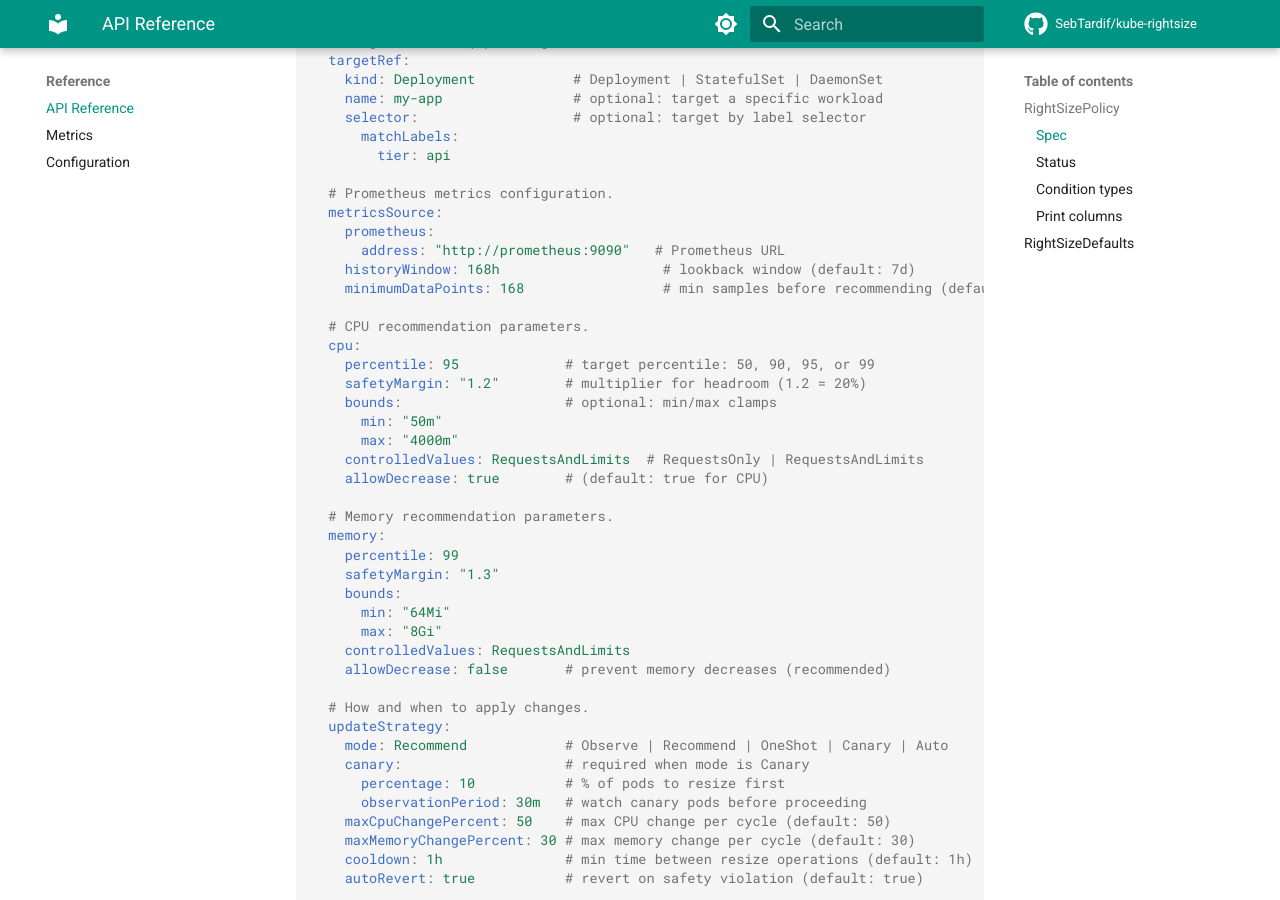
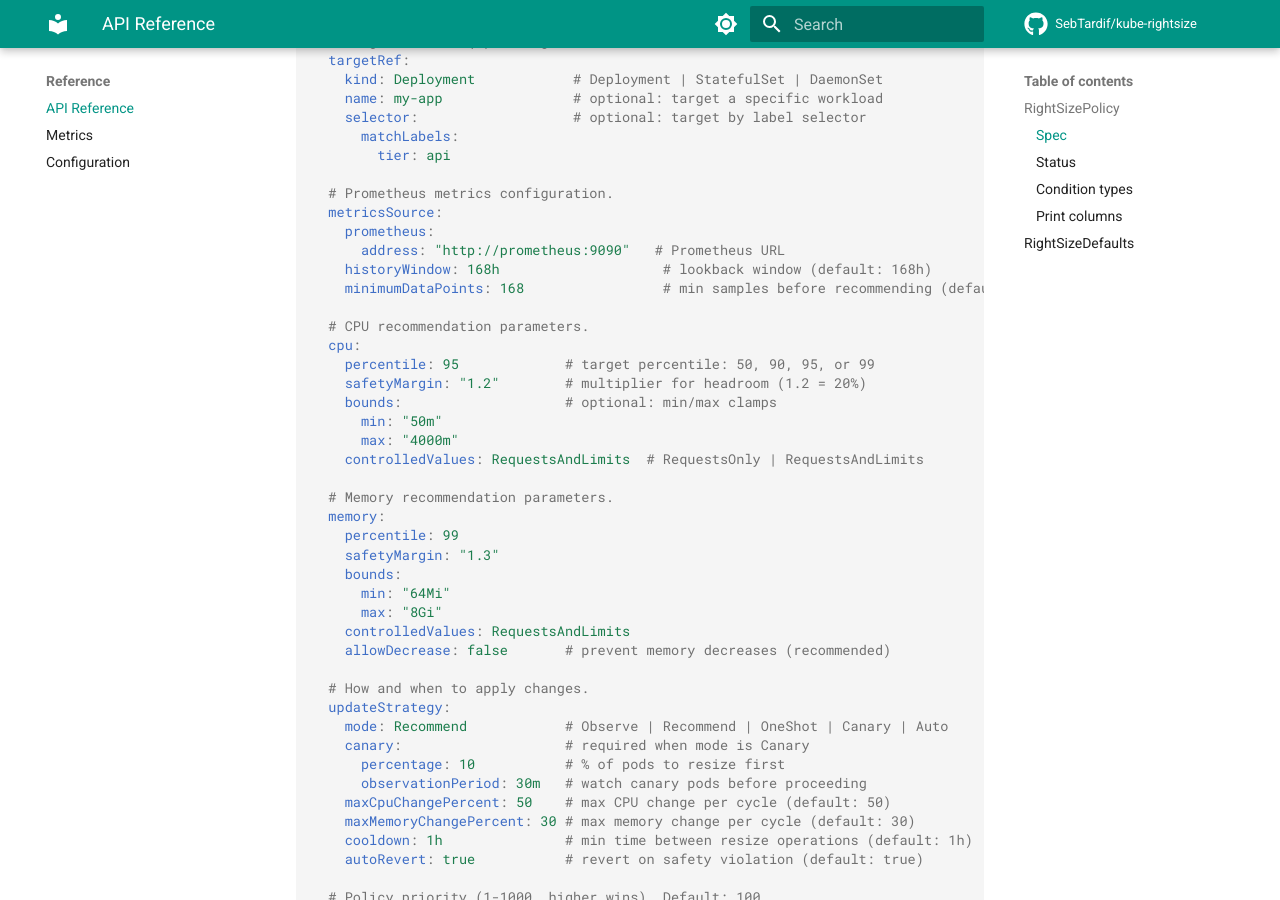
Before and after one commit to attune-io/attune, an MkDocs documentation site: the page built from docs/reference/api.md, in a window 1280 px wide and 900 px high, scrolled down 552 px. Built offline with MkDocs 1.6.1 and Material for MkDocs 9.7.7, drawn with Linux system fonts in a browser that asks for light colours; comment, search, counter and statistics services are not loaded.

Commit message:
Fix API docs and README kubectl plugin section
- Remove allowDecrease from CPU example in API reference (only
  applicable to memory, was misleading)
- Fix historyWindow default comment: 7d -> 168h (Go duration format)
- Add -A (all namespaces) example to README kubectl plugin section

Signed-off-by: Sebastien Tardif <sebtardif@ncf.ca>

```diff
--- a/docs/reference/api.md
+++ b/docs/reference/api.md
@@ -26,7 +26,7 @@ spec:
   metricsSource:
     prometheus:
       address: "http://prometheus:9090"   # Prometheus URL
-    historyWindow: 168h                    # lookback window (default: 7d)
+    historyWindow: 168h                    # lookback window (default: 168h)
     minimumDataPoints: 168                 # min samples before recommending (default: 168)
 
   # CPU recommendation parameters.
@@ -37,7 +37,6 @@ spec:
       min: "50m"
       max: "4000m"
     controlledValues: RequestsAndLimits  # RequestsOnly | RequestsAndLimits
-    allowDecrease: true        # (default: true for CPU)
 
   # Memory recommendation parameters.
   memory:
```
Also changed, not shown: README.md (+3 -0 lines).
